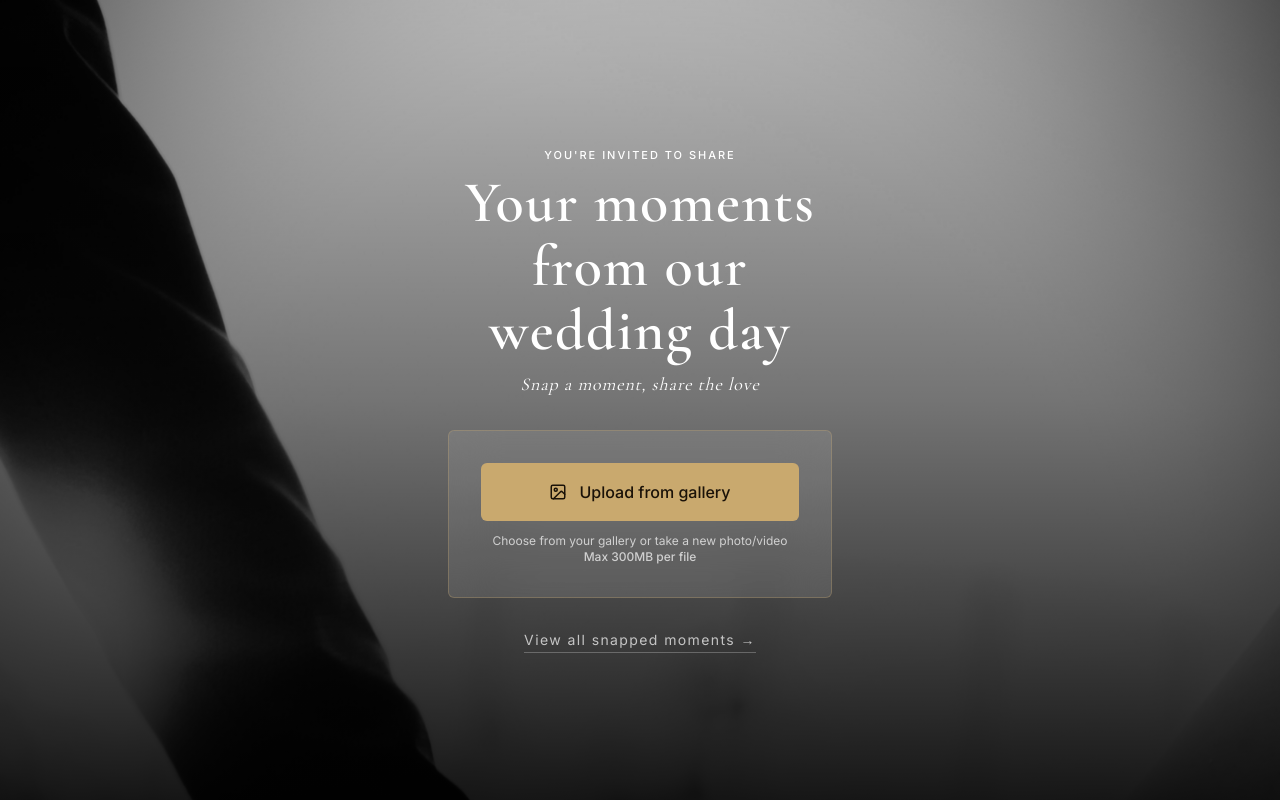
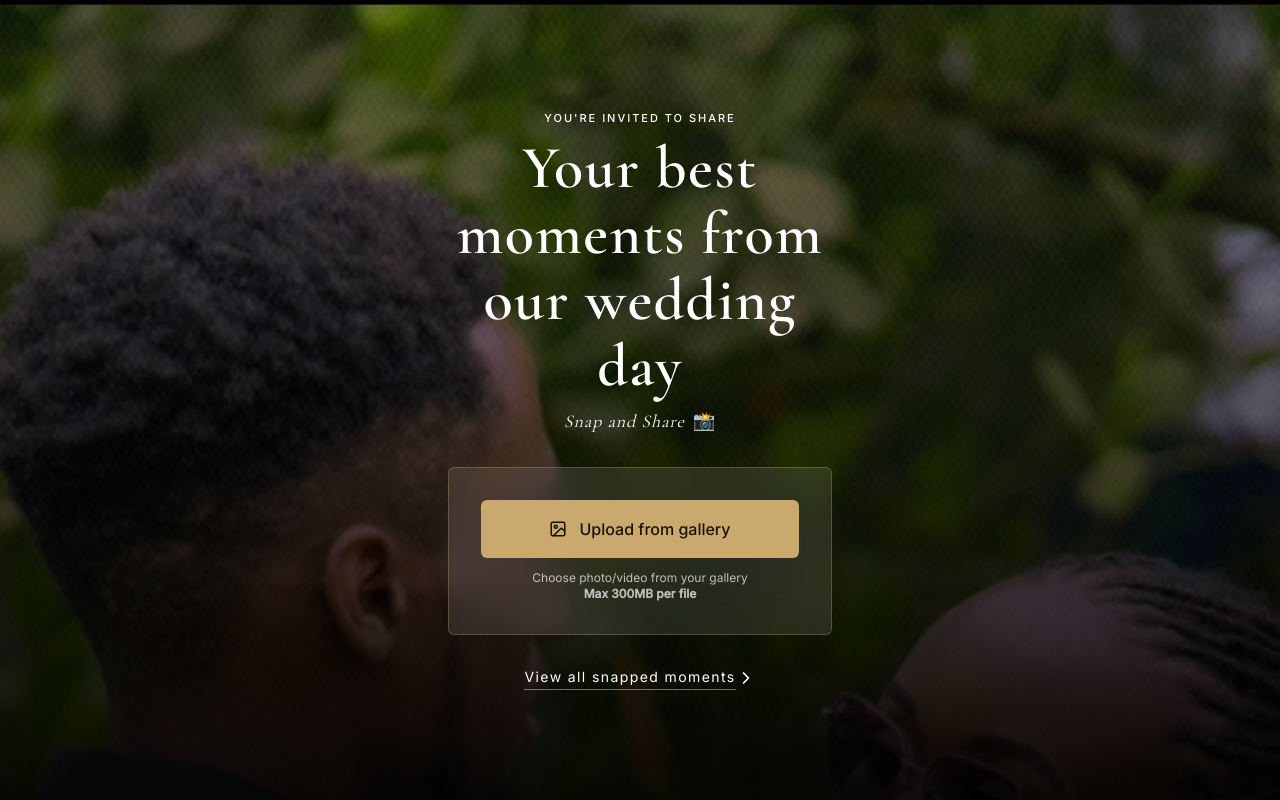
Before and after one commit to Eloi-Shema/wedding, a Next.js app: page / in a window 1280 px wide. Built offline with nearby package versions, Linux system fonts and the light colour scheme.

Commit message:
Added save/download feature

```diff
--- /dev/null
+++ b/src/app/api/download/route.ts
@@ -0,0 +1,28 @@
+import { NextResponse } from "next/server";
+import { GetObjectCommand } from "@aws-sdk/client-s3";
+import { getSignedUrl } from "@aws-sdk/s3-request-presigner";
+import { r2, BUCKET } from "@/src/lib/r2";
+
+export const runtime = "nodejs";
+
+export async function GET(req: Request) {
+  const key = new URL(req.url).searchParams.get("key") ?? "";
+
+  // Only files guests uploaded, so this can't be used to sign arbitrary keys.
+  if (!/^uploads\/[\w-]+\.[a-z0-9]+$/i.test(key)) {
+    return NextResponse.json({ error: "Invalid file." }, { status: 400 });
+  }
+
+  const filename = `wedding-${key.slice("uploads/".length)}`;
+  const url = await getSignedUrl(
+    r2,
+    new GetObjectCommand({
+      Bucket: BUCKET,
+      Key: key,
+      ResponseContentDisposition: `attachment; filename="${filename}"`,
+    }),
+    { expiresIn: 300 },
+  );
+
+  return NextResponse.redirect(url, 302);
+}
--- a/src/app/gallery/page.tsx
+++ b/src/app/gallery/page.tsx
@@ -164,9 +164,8 @@ export default function GalleryPage() {
             />
           )}
           <a
-            href={lightbox.url}
-            download
-            className="border border-gold text-gold rounded-md px-6 py-2.5 font-body text-sm cursor-pointer"
+            href={`/api/download?key=${encodeURIComponent(lightbox.id)}`}
+            className="border-2 border-gold text-gold rounded-md px-6 py-2.5 font-body text-sm cursor-pointer"
             onClick={(e) => e.stopPropagation()}
           >
             Save {lightbox.type === "video" ? "video" : "photo"}
--- a/src/app/page.tsx
+++ b/src/app/page.tsx
@@ -2,7 +2,7 @@
 
 import { useState, useRef } from "react";
 import Link from "next/link";
-import { BadgeCheck, Image, Loader } from "lucide-react";
+import { BadgeCheck, ChevronRight, Image, Loader } from "lucide-react";
 import { MAX_FILE_MB } from "@/src/lib/config";
 import { uploadFiles, type Progress } from "@/src/lib/upload";
 
@@ -88,7 +88,7 @@ export default function HomePage() {
     <main className="relative min-h-dvh flex flex-col items-center justify-center px-5 py-10">
       <div className="fixed inset-0 z-0 bg-ink" aria-hidden="true">
         <img
-          src="/inn.jpg"
+          src="/inn.webp"
           alt=""
           className="w-full h-full object-cover object-top"
           onError={(e) => {
@@ -103,11 +103,11 @@ export default function HomePage() {
           <p className="font-body text-[11px] font-medium tracking-[0.18em] uppercase text-text-gold-light/90">
             You&apos;re invited to share
           </p>
-          <h1 className="font-display text-[clamp(40px,11vw,58px)] leading-[1.1] tracking-wide text-white font-bold">
-            Your moments from our wedding day
+          <h1 className="font-display text-[clamp(40px,11vw,60px)] leading-[1.1] tracking-wide text-white font-bold">
+            Your best moments from our wedding day
           </h1>
-          <p className="font-display text-lg italic tracking-wider text-shadow-gold-light">
-            Snap a moment, share the love
+          <p className="font-display text-lg tracking-wider text-shadow-gold-light">
+            <span className="italic mr-2">Snap and Share</span>📸
           </p>
         </header>
 
@@ -122,9 +122,9 @@ export default function HomePage() {
                 Upload from gallery
               </button>
               <p className="font-body text-xs text-white/70 text-center">
-                Choose from your gallery or take a new photo/video
+                Choose photo/video from your gallery
                 <br />
-                <span className="font-medium">
+                <span className="font-semibold">
                   Max {MAX_FILE_MB}MB per file
                 </span>
               </p>
@@ -181,7 +181,7 @@ export default function HomePage() {
                 </p>
               )}
               <button
-                className="border border-gold text-gold rounded-md px-6 py-2.5 font-body text-sm cursor-pointer"
+                className="border-2 border-gold text-gold rounded-md px-6 py-2.5 font-body text-sm cursor-pointer"
                 onClick={() => {
                   if (failedFiles.length > 0) {
                     handleFiles(failedFiles); // retry only what failed
@@ -219,9 +219,12 @@ export default function HomePage() {
 
         <Link
           href="/gallery"
-          className="font-body text-sm text-white/70 tracking-widest border-b border-white/25 pb-0.5 hover:text-gold-light transition-colors"
+          className="flex items-center font-body text-sm text-white tracking-widest hover:text-gold-light transition-colors"
         >
-          View all snapped moments →
+          <span className="border-b border-white/40 pb-0.5">
+            View all snapped moments
+          </span>{" "}
+          <ChevronRight size={20} />
         </Link>
       </div>
     </main>
```
Also changed, not shown: public/inn.jpg (deleted), public/inn.webp (added).
